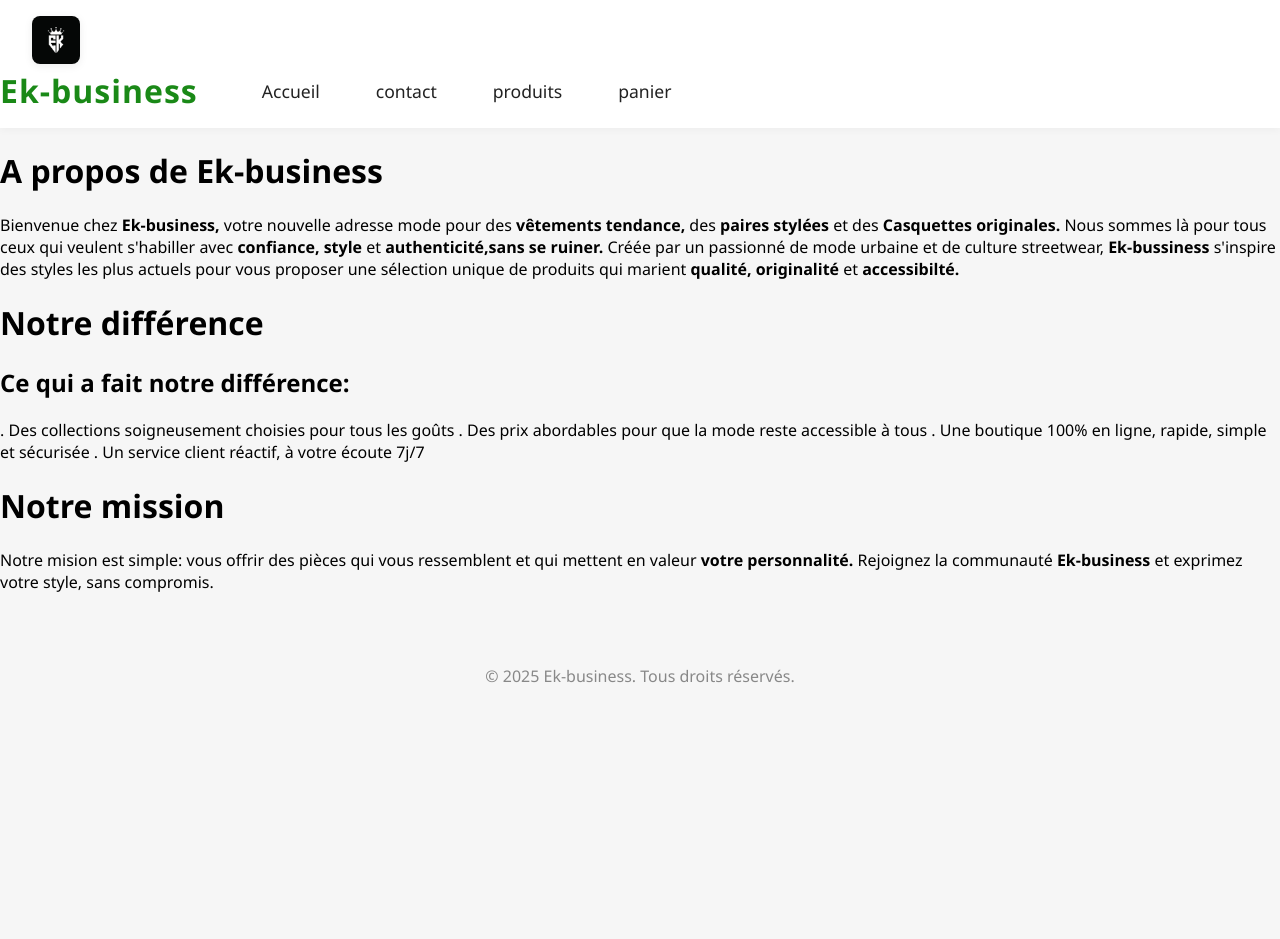
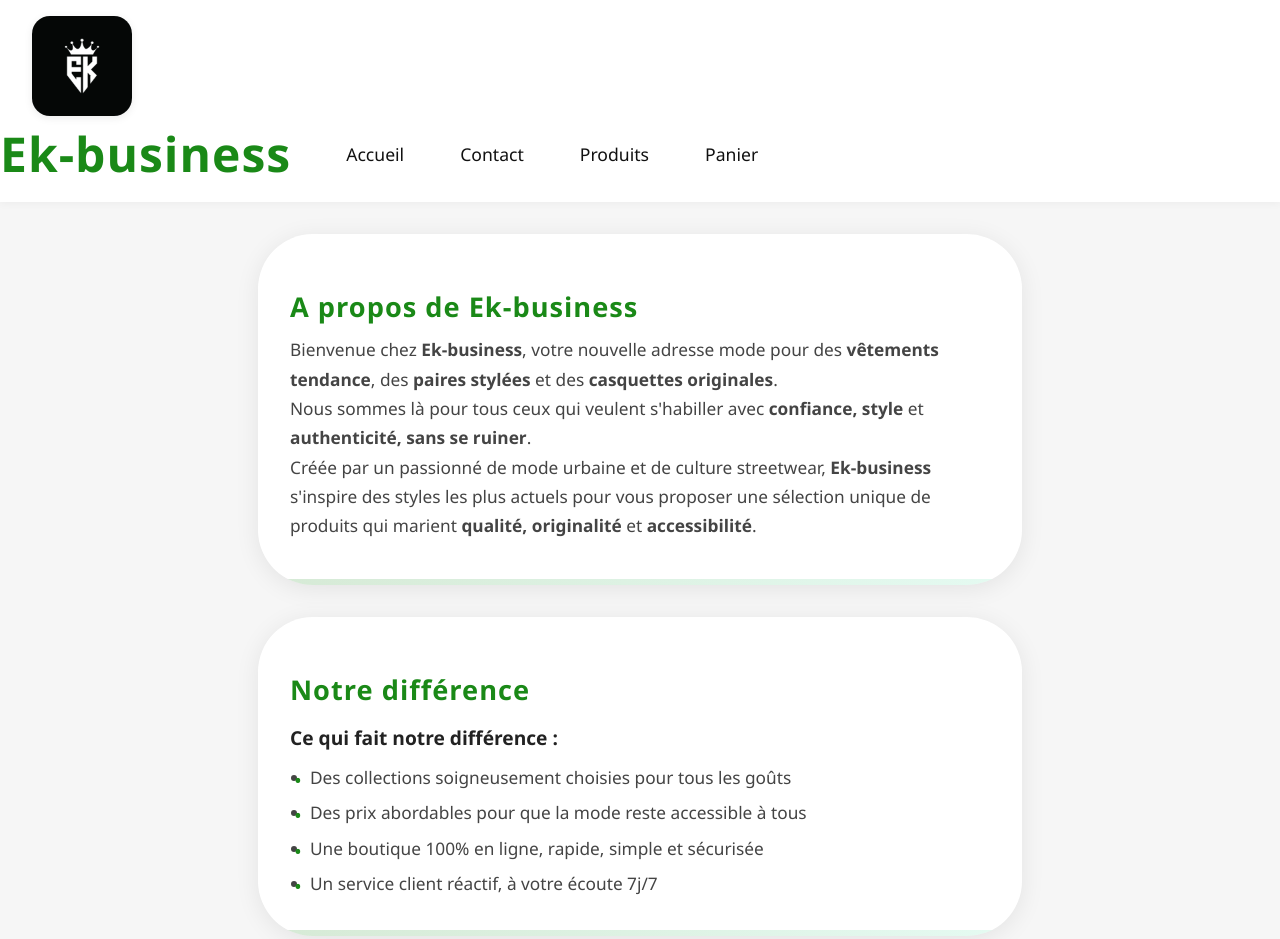
Before and after one commit to Kingston88-www/Projet, a plain HTML site: page Apropos.html in a window 1280 px wide. Shown: the top 939 px of the page. Before the commit the page ends 800 px from the top, so only its background shows below. Drawn offline with Linux system fonts and the light colour scheme.

Commit message:
projet
modification au niveau du html et css

```diff
--- a/Apropos.html
+++ b/Apropos.html
@@ -19,42 +19,43 @@
                     <h1>Ek-business</h1>
                 </div>
                 <ul>
-                    <a href="index.html">Accueil</a>
-                    <a href="contact.html">contact</a>
-                    <a href="Produits.html">produits</a>
-                    <a href="panier.html">panier</a>
+                    <li><a href="index.html">Accueil</a></li>
+                    <li><a href="contact.html">Contact</a></li>
+                    <li><a href="Produits.html">Produits</a></li>
+                    <li><a href="panier.html">Panier</a></li>
                 </ul>
             </div>
         </nav>
     </header>
-    <div class="about-container">
+    <main>
+        <div class="section-block about-container">
             <h1>A propos de Ek-business</h1>
-        <p>Bienvenue chez <strong> Ek-business,</strong> votre nouvelle adresse mode pour des <strong> vêtements
-                tendance,</strong> des <strong> paires stylées</strong> et des <strong> Casquettes originales.</strong>
-            Nous sommes là pour tous ceux qui veulent s'habiller avec <strong> confiance, style</strong> et
-            <strong>authenticité,sans se ruiner.</strong>
-            Créée par un passionné de mode urbaine et de culture streetwear, <strong> Ek-bussiness</strong> s'inspire
-            des styles les plus actuels pour vous proposer une sélection unique de produits qui marient <strong>
-                qualité, originalité</strong> et <strong> accessibilté.</strong>
+            <p>
+                Bienvenue chez <strong>Ek-business</strong>, votre nouvelle adresse mode pour des <strong>vêtements tendance</strong>, des <strong>paires stylées</strong> et des <strong>casquettes originales</strong>.<br>
+                Nous sommes là pour tous ceux qui veulent s'habiller avec <strong>confiance, style</strong> et <strong>authenticité, sans se ruiner</strong>.<br>
+                Créée par un passionné de mode urbaine et de culture streetwear, <strong>Ek-business</strong> s'inspire des styles les plus actuels pour vous proposer une sélection unique de produits qui marient <strong>qualité, originalité</strong> et <strong>accessibilité</strong>.
             </p>
         </div>
-    <div class="difference-container">
+        <div class="section-block difference-container">
             <h1>Notre différence</h1>
-        <h2>Ce qui a fait notre différence:</h2>
-        . Des collections soigneusement choisies pour tous les goûts
-        . Des prix abordables pour que la mode reste accessible à tous
-        . Une boutique 100% en ligne, rapide, simple et sécurisée
-        . Un service client réactif, à votre écoute 7j/7
+            <h2>Ce qui fait notre différence :</h2>
+            <ul>
+                <li>Des collections soigneusement choisies pour tous les goûts</li>
+                <li>Des prix abordables pour que la mode reste accessible à tous</li>
+                <li>Une boutique 100% en ligne, rapide, simple et sécurisée</li>
+                <li>Un service client réactif, à votre écoute 7j/7</li>
+            </ul>
         </div>
-    <div class="mission-container">
+        <div class="section-block mission-container">
             <h1>Notre mission</h1>
-        <p>Notre mision est simple: vous offrir des pièces qui vous ressemblent et qui mettent en valeur <strong>votre
-                personnalité.</strong>
-            Rejoignez la communauté <strong> Ek-business</strong> et exprimez votre style, sans compromis.</p>
+            <p>
+                Notre mission est simple : vous offrir des pièces qui vous ressemblent et qui mettent en valeur <strong>votre personnalité</strong>.<br>
+                Rejoignez la communauté <strong>Ek-business</strong> et exprimez votre style, sans compromis.
+            </p>
         </div>
+    </main>
     <footer>
         <p>&copy; 2025 Ek-business. Tous droits réservés.</p>
-
+    </footer>
 </body>
-
 </html>
--- a/css/Apropos.css
+++ b/css/Apropos.css
@@ -15,20 +15,20 @@ header {
 }
 
 .logo img {
-    height: 48px;
+    height: 100px;
     margin-left: 32px;
-    border-radius: 8px;
+    border-radius: 18px;
     box-shadow: 0 2px 8px rgba(0,0,0,0.08);
 }
 
 .title-container {
     display: flex;
     align-items: center;
-    gap: 24px;
+    gap: 15px;
 }
 
 .title h1 {
-    font-size: 2rem;
+    font-size: 3rem;
     color: #1a8917;
     margin: 0 24px 0 0;
     letter-spacing: 1px;
@@ -44,7 +44,7 @@ header {
 
 .title-container ul a {
     text-decoration: none;
-    color: #222;
+    color: #111111;
     font-weight: 500;
     font-size: 1.1rem;
     padding: 8px 16px;
@@ -54,8 +54,8 @@ header {
 
 .title-container ul a:hover,
 .title-container ul a:focus {
-    background: #1a8917;
-    color: #fff;
+    background: #2fb92a;
+    color: #fcf9f9;
 }
 
 main {
@@ -64,7 +64,7 @@ main {
 
 .section-block {
     background: #fff;
-    border-radius: 18px;
+    border-radius: 55px;
     box-shadow: 0 4px 24px rgba(0,0,0,0.08);
     margin: 32px auto;
     max-width: 700px;
@@ -73,6 +73,7 @@ main {
     overflow: hidden;
     animation: fadeInUp 1s cubic-bezier(.23,1.01,.32,1) both;
     transition: box-shadow 0.3s, transform 0.3s;
+    margin-bottom: 24px;
 }
 
 .section-block:not(:first-child) {
@@ -171,3 +172,7 @@ footer {
         font-size: 1.3rem;
     }
 }
+
+.section-block:last-child {
+    margin-bottom: 0;
+}
--- a/css/contact.css
+++ b/css/contact.css
@@ -3,6 +3,13 @@ body {
     padding: 0;
     background: #f6f6f6;
     font-family: 'Segoe UI', Arial, sans-serif;
+}
+
+.logo img{
+    height: 110px;
+    margin-left: 32px;
+    border-radius: 8px;
+    box-shadow: 0 2px 8px rgb(128, 121, 121, 0.08);
 }
 
 .contactForm {
--- a/css/panier.css
+++ b/css/panier.css
@@ -7,6 +7,7 @@ body {
 
 .article {
     display: flex;
+    flex-wrap: wrap;
     justify-content: center;
     align-items: center;
     min-height: 80vh;
@@ -19,7 +20,7 @@ body {
     padding: 32px 24px;
     margin: 16px;
     display: flex;
-    flex-direction: column;
+    flex-wrap: wrap;
     align-items: center;
     max-width: 320px;
     transition: box-shadow 0.2s;
```
Also changed, not shown: Produits.html (+3 -27 lines), contact.html (+5 -2 lines), index.html (+1 -1 lines), panier.html (+1 -1 lines). Lines whose indentation alone changed are shown as unchanged.
